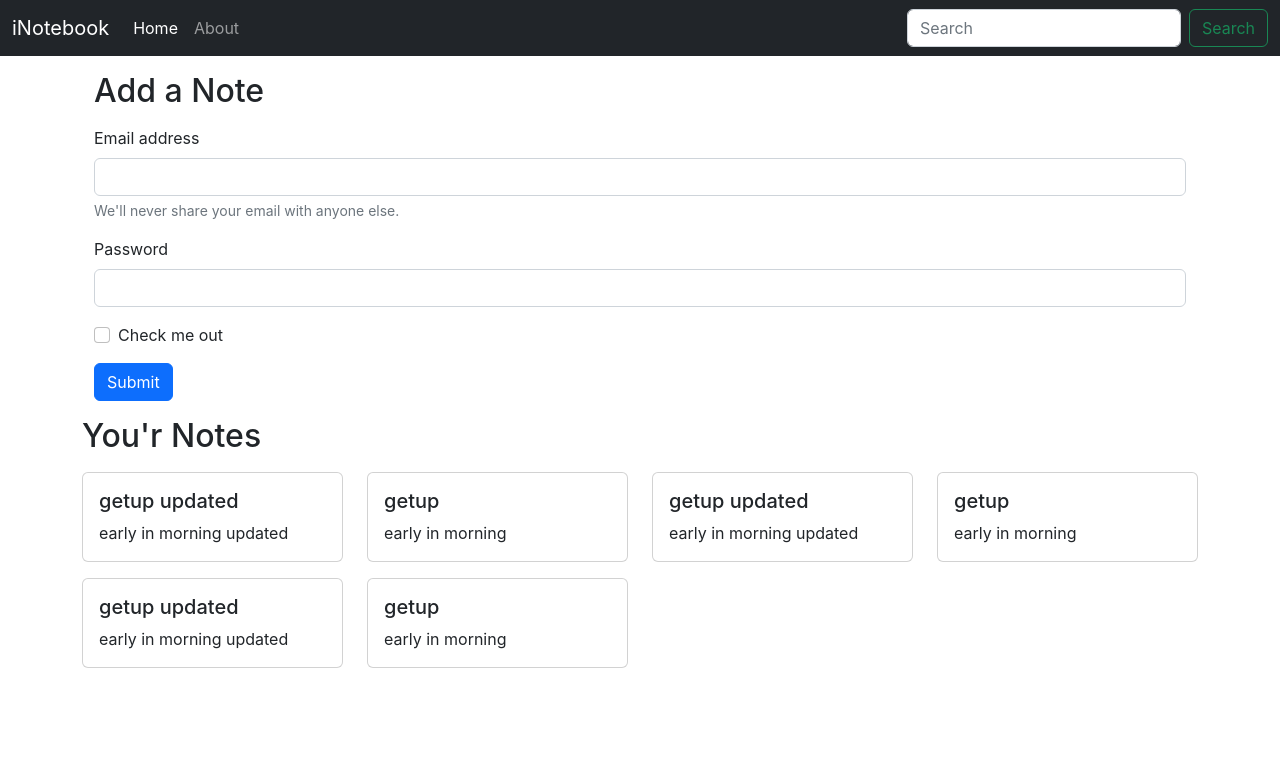
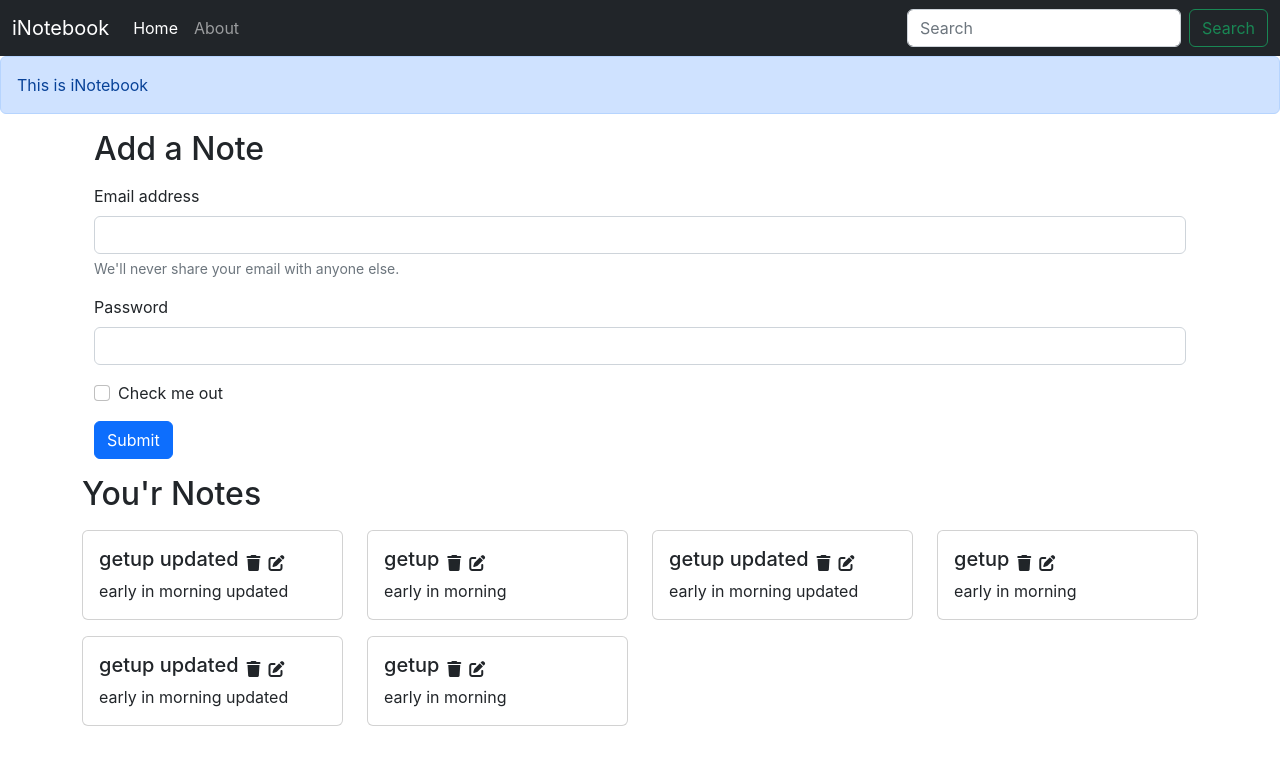
Before and after one commit to tusharsolanki15/iNotebook-React, a React (Create React App) app: page / in a window 1280 px wide. Shown: the top 764 px of the page. Built offline with nearby package versions, Linux system fonts and the light colour scheme.

Commit message:
Adding icons from font awesome

```diff
--- a/public/index.html
+++ b/public/index.html
@@ -18,6 +18,9 @@
     <noscript>You need to enable JavaScript to run this app.</noscript>
     <div id="root"></div>
 
+    <!-- font awesome -->
+    <script src="https://kit.fontawesome.com/83de08afa2.js" crossorigin="anonymous"></script>
+    <!-- Bootstrap -->
     <script src="https://cdn.jsdelivr.net/npm/bootstrap@5.2.3/dist/js/bootstrap.bundle.min.js" integrity="sha384-kenU1KFdBIe4zVF0s0G1M5b4hcpxyD9F7jL+jjXkk+Q2h455rYXK/7HAuoJl+0I4" crossorigin="anonymous"></script>
   </body>
 </html>
--- a/src/App.js
+++ b/src/App.js
@@ -4,6 +4,7 @@
 import { Home } from './components/Home';
 import NavBar from './components/NavBar';
 import { BrowserRouter, Routes, Route } from "react-router-dom";
+import { Alert } from './components/Alert';
 
 function App() {
   return (
@@ -11,6 +12,7 @@
       <NoteState>
         <BrowserRouter>
           <NavBar />
+          <Alert message="This is iNotebook"/>
           <div className="container">
             <Routes>
               <Route exact path="/" element={<Home />} />
--- /dev/null
+++ b/src/components/Alert.js
@@ -0,0 +1,11 @@
+import React from 'react'
+
+export const Alert = (props) => {
+  return (
+    <div>
+        <div class="alert alert-primary" role="alert">
+            {props.message}
+        </div>
+  </div>
+  )
+}
--- a/src/components/NavBar.js
+++ b/src/components/NavBar.js
@@ -5,7 +5,7 @@
   let location = useLocation();
 
   useEffect(() => {
-    console.log(location.pathname)
+    // console.log(location.pathname)
   }, [location]);
 
   return (
--- a/src/components/Noteitem.js
+++ b/src/components/Noteitem.js
@@ -5,13 +5,15 @@
     return (
         <div className="col-md-3">
             <div className="card my-2" >
-                    <div className="card-body">
+                <div className="card-body">
+                    <div className="d-flex align-items-center">
                         <h5 className="card-title">{note.title}</h5>
+                        <i className="fa-solid fa-trash mx-2"></i>
+                        <i className="fa-solid fa-pen-to-square"></i>
+                    </div>
                         <p className="card-text">{note.description}</p>
-                    </div>
+                </div>
             </div>
         </div>
     )
 }
-
-export default Noteitem
--- a/src/components/Notes.js
+++ b/src/components/Notes.js
@@ -9,7 +9,7 @@
     <div className="row my-3">
         <h2>You'r Notes</h2>
         {notes.map((note)=>{
-          return <Noteitem note={note}/>
+          return <Noteitem key={note._id} note={note}/>
         })}
       </div>
   )
--- a/src/context/notes/NoteState.js
+++ b/src/context/notes/NoteState.js
@@ -22,7 +22,7 @@
           "__v": 0
         },
         {
-            "_id": "64f0cdaac39f422cad622a30",
+            "_id": "64f0cdaac39f422cad622a32",
             "user": "64f0b08f2e962093baf09f4b",
             "title": "getup updated",
             "description": "early in morning updated",
@@ -31,7 +31,7 @@
             "__v": 0
           },
           {
-            "_id": "64f2eb960513ee4b9f0105b4",
+            "_id": "64f2eb960513ee4b9f0105b9",
             "user": "64f0b08f2e962093baf09f4b",
             "title": "getup",
             "description": "early in morning",
@@ -40,7 +40,7 @@
             "__v": 0
           },
           {
-            "_id": "64f0cdaac39f422cad622a30",
+            "_id": "64f0cdaac39f422cad622a90",
             "user": "64f0b08f2e962093baf09f4b",
             "title": "getup updated",
             "description": "early in morning updated",
@@ -49,7 +49,7 @@
             "__v": 0
           },
           {
-            "_id": "64f2eb960513ee4b9f0105b4",
+            "_id": "64f2eb960513ee4b9f010521",
             "user": "64f0b08f2e962093baf09f4b",
             "title": "getup",
             "description": "early in morning",
--- a/src/index.css
+++ b/src/index.css
@@ -11,3 +11,7 @@
   font-family: source-code-pro, Menlo, Monaco, Consolas, 'Courier New',
     monospace;
 }
+
+i{
+  cursor: pointer;
+}
```
